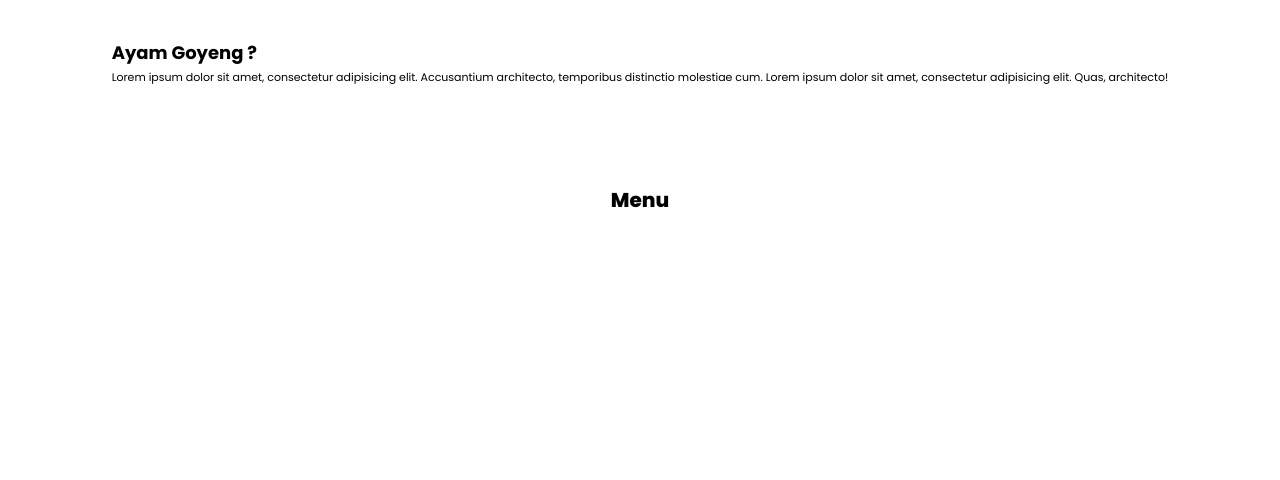
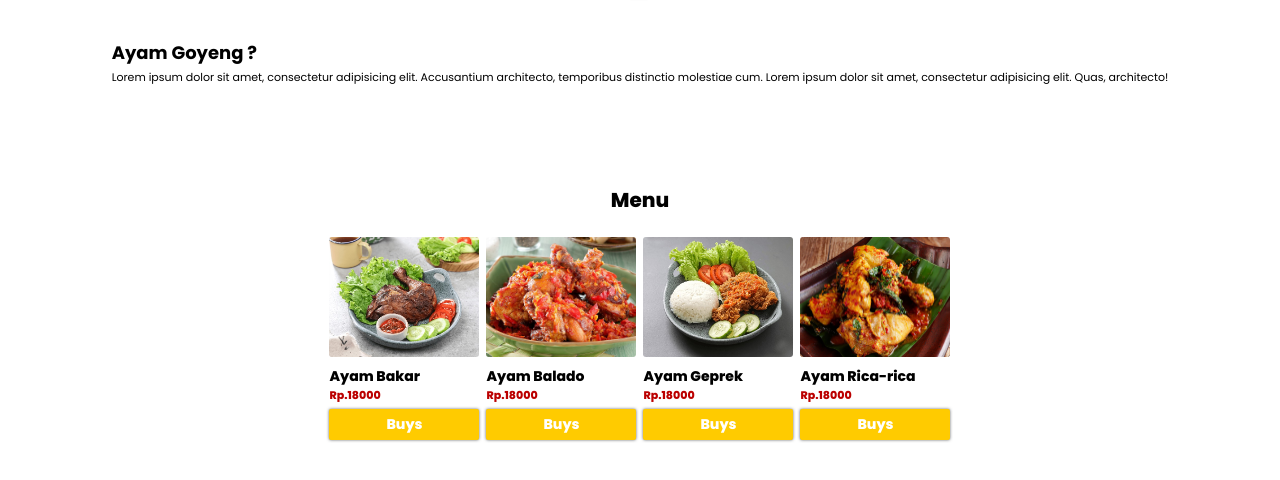
Before and after one commit to TediKun/ayam-goyeng, a plain HTML site: page index.html in a window 1280 px wide. Shown: the part 912-1392 px from the top of the page. Drawn offline with nearby package versions, Linux system fonts and the light colour scheme.

Commit message:
membuat a about & menu

```diff
--- a/assets/css/style.css
+++ b/assets/css/style.css
@@ -339,5 +339,53 @@ table {
 /* ### about End */
 
 /* ### Menu Start */
-
+.menu .container {
+    width: 100%;
+    margin-top: 2rem;
+    display: flex;
+    align-items: center;
+    justify-content: center;
+    flex-wrap: wrap;
+    gap: 7px;
+}
+.menu .container .box-menu {
+    width: 150px;
+    display: flex;
+    flex-direction: column;
+    margin-top: 0.3rem;
+}
+.box-menu .top-menu {
+}
+.box-menu .top-menu .image-menu {
+    border-radius: 0.3rem;
+    width: 100%;
+    height: 120px;
+    object-fit: cover;
+    object-position: center;
+}
+.hover_menu {
+    display: none;
+}
+.content-menu .btn.btn-menu {
+    padding: 0;
+    display: flex;
+    justify-content: center;
+    padding: 0.6rem 0;
+    border-radius: 0.2rem;
+    margin-top: 0.5rem;
+}
+.content-menu .menu-title {
+    font-size: var(--paragraf-lg);
+    color: var(--black);
+    font-weight: var(--fw-lg);
+    padding: 0.2rem 0;
+}
+.content-menu .price_menu {
+    color: #bb0000;
+    font-size: var(--paragraf-lw);
+    font-weight: var(--fw-lg);
+}
+.content-menu {
+    padding-top: 0.8rem;
+}
 /* ### Menu End */
--- a/index.html
+++ b/index.html
@@ -81,7 +81,7 @@
                         elit. Magnam totam doloremque libero eligendi, dolore
                         vel.
                     </p>
-                    <a href="#" class="btn btn-header">Buys</a>
+                    <a href="#menu" class="btn btn-header">Buys</a>
                 </div>
                 <div class="header-image">
                     <img
@@ -121,7 +121,84 @@
         <!-- Menu Start -->
         <section class="menu" id="menu">
             <h2 class="heading">Menu</h2>
-            <div class="container"></div>
+            <div class="container">
+                <div class="box-menu">
+                    <div class="top-menu">
+                        <img
+                            src="assets/image/ayam-bakar.jpg"
+                            alt=""
+                            class="image-menu"
+                        />
+                        <span class="hover_menu">
+                            <button id="add-cart">
+                                <i class="fa fa-cart-shopping"></i>
+                            </button>
+                        </span>
+                    </div>
+                    <div class="content-menu">
+                        <h4 class="menu-title">Ayam Bakar</h4>
+                        <span class="price_menu"> Rp.18000 </span>
+                        <a href="" class="btn btn-menu">Buys</a>
+                    </div>
+                </div>
+                <div class="box-menu">
+                    <div class="top-menu">
+                        <img
+                            src="assets/image/ayam-balado.jpg"
+                            alt=""
+                            class="image-menu"
+                        />
+                        <span class="hover_menu">
+                            <button id="add-cart">
+                                <i class="fa fa-cart-shopping"></i>
+                            </button>
+                        </span>
+                    </div>
+                    <div class="content-menu">
+                        <h4 class="menu-title">Ayam Balado</h4>
+                        <span class="price_menu"> Rp.18000 </span>
+                        <a href="" class="btn btn-menu">Buys</a>
+                    </div>
+                </div>
+                <div class="box-menu">
+                    <div class="top-menu">
+                        <img
+                            src="assets/image/ayam-geprek.jpg"
+                            alt=""
+                            class="image-menu"
+                        />
+                        <span class="hover_menu">
+                            <button id="add-cart">
+                                <i class="fa fa-cart-shopping"></i>
+                            </button>
+                        </span>
+                    </div>
+                    <div class="content-menu">
+                        <h4 class="menu-title">Ayam Geprek</h4>
+                        <span class="price_menu"> Rp.18000 </span>
+                        <a href="" class="btn btn-menu">Buys</a>
+                    </div>
+                </div>
+                <div class="box-menu">
+                    <div class="top-menu">
+                        <img
+                            src="assets/image/ayam-rica.jpg"
+                            alt=""
+                            class="image-menu"
+                        />
+                        <span class="hover_menu">
+                            <button id="add-cart">
+                                <i class="fa fa-cart-shopping"></i>
+                            </button>
+                        </span>
+                    </div>
+                    <div class="content-menu">
+                        <h4 class="menu-title">Ayam Rica-rica</h4>
+                        <span class="price_menu"> Rp.18000 </span>
+                        <a href="" class="btn btn-menu">Buys</a>
+                    </div>
+                </div>
+            </div>
         </section>
         <!-- Menu End -->
 
```
